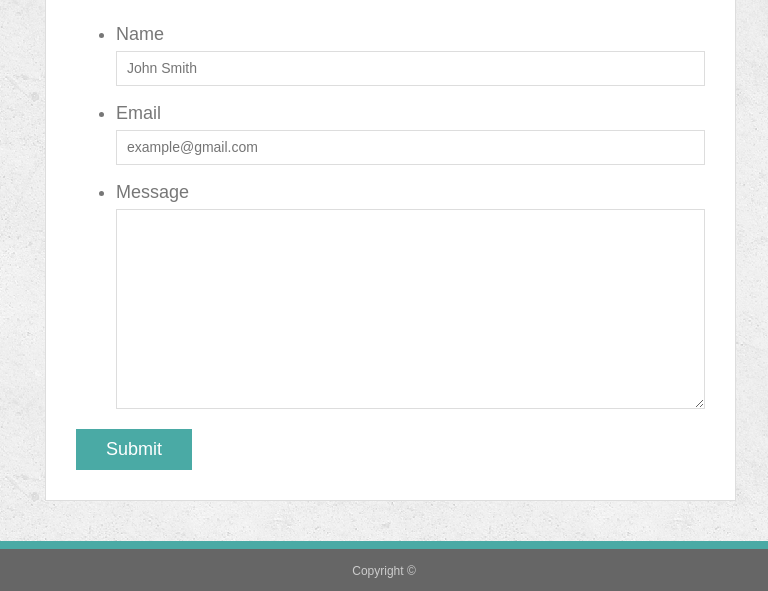
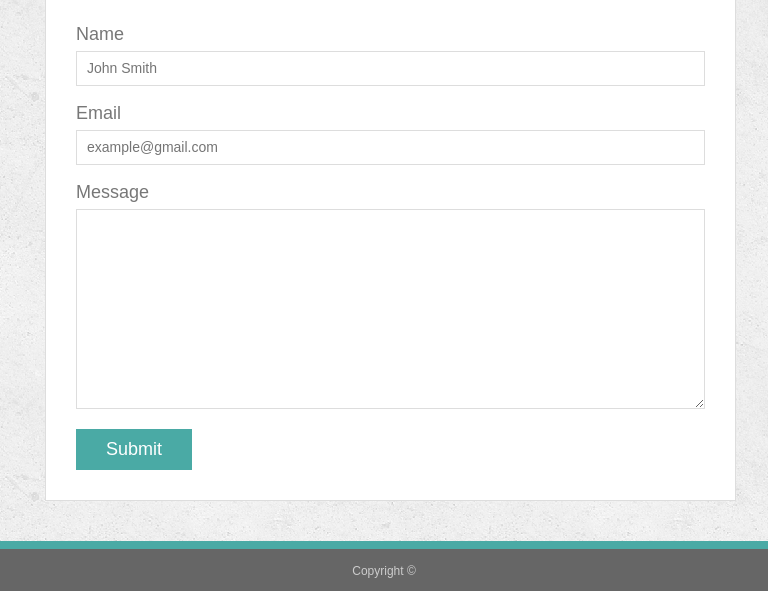
Before and after one commit to jessicanguyen1/Responsive-Portfolio, a plain HTML site: page contact.html in a window 768 px wide. Shown: the part 261-852 px from the top of the page. Drawn offline with Linux system fonts and the light colour scheme.

Commit message:
finished contact page for tablet

```diff
--- a/assets/css/style.css
+++ b/assets/css/style.css
@@ -246,6 +246,10 @@ input[type=submit] {
   .auth-image {
     width: 50%;
   }
+  form ul {
+    list-style: none;
+    padding-left: 0;
+  }
   footer {
     padding: 5px 0;
   }
```
